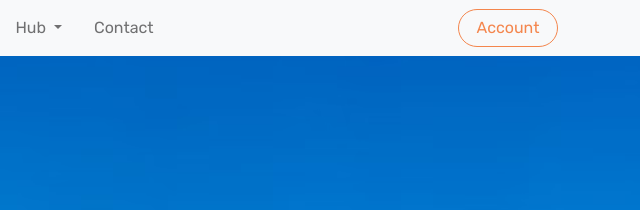
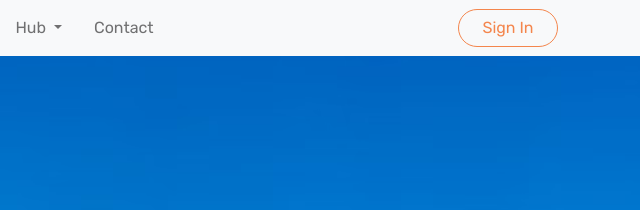
Before and after one commit to NyanLinSett/Venturebox, a plain HTML site: page newsletter-subscription-successful.html in a window 1280 px wide. Shown: the top 210 px of the page, 640-1280 px from the left. Drawn offline with nearby package versions, Linux system fonts and the light colour scheme; a web font is replaced by a local one.

Commit message:
Update newsletter-subscription-successful.html

```diff
--- a/newsletter-subscription-successful.html
+++ b/newsletter-subscription-successful.html
@@ -132,10 +132,10 @@
     <script src="https://unpkg.com/aos@next/dist/aos.js"></script>
     <script>
       AOS.init();
-        if (localStorage.getItem("who") != "") {
+      if (localStorage.getItem("who") === "alan" || localStorage.getItem("who") === "james" || localStorage.getItem("who") === "nano" || localStorage.getItem("who") === "sat") {
           document.getElementById("sign-in-account").innerHTML = "Account";
           document.getElementById('change-href').href = "my-account.html";
-        };
+      };
     </script>
 </body>
 </html>
```
